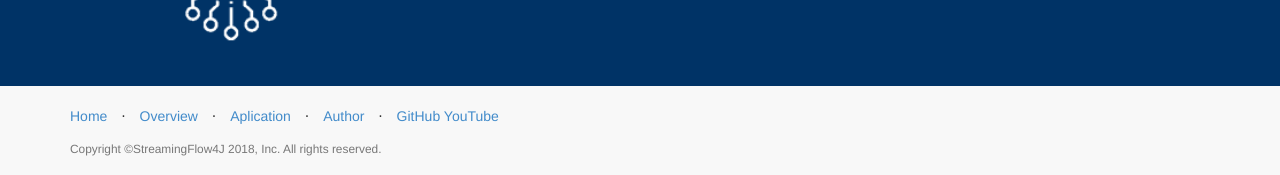
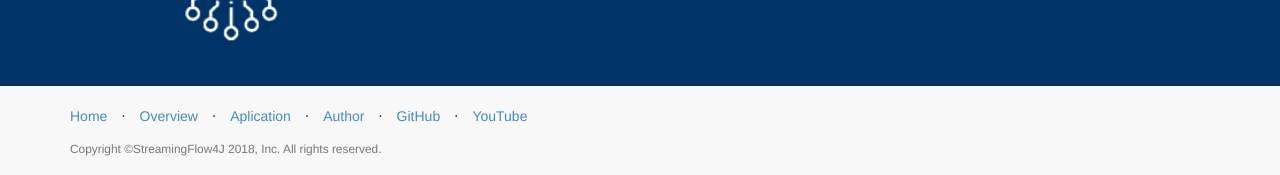
Before and after one commit to streamingflow4j/streamingflow4j.github.io, a Jekyll site: the page built from index.html, in a window 1280 px wide and 900 px high, scrolled down 2007 px. Shown: the part 722-897 px from the top of the window. Built offline with Jekyll 4.4.1, drawn with Linux system fonts in a browser that asks for light colours.

Commit message:
update you tube portal

```diff
--- a/_includes/footer.html
+++ b/_includes/footer.html
@@ -22,6 +22,9 @@
                     <li class="footer-menu-divider">&sdot;</li>
                     <li>
                         <a href="#project">GitHub</a>
+                    </li>
+                    <li class="footer-menu-divider">&sdot;</li>
+                    <li>
                         <a href="#project">YouTube</a>
                     </li>
                 </ul>
```
